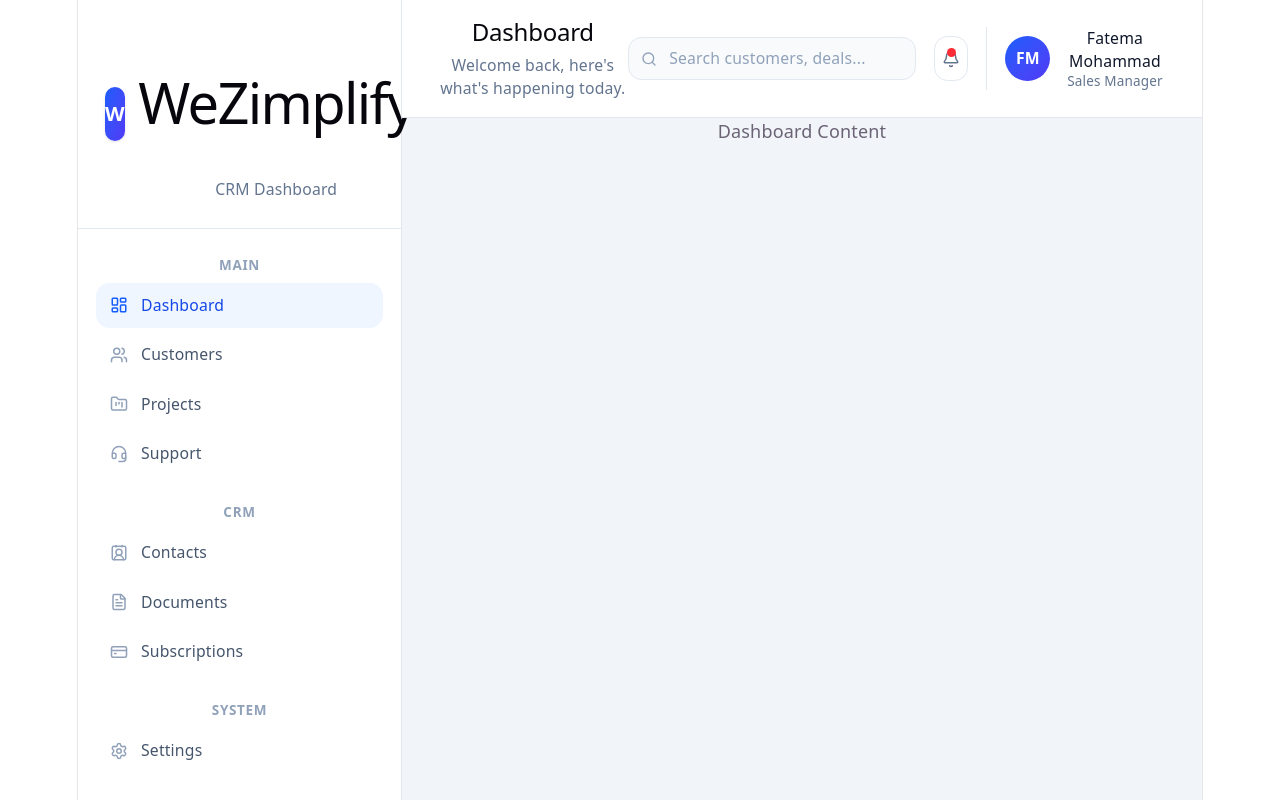
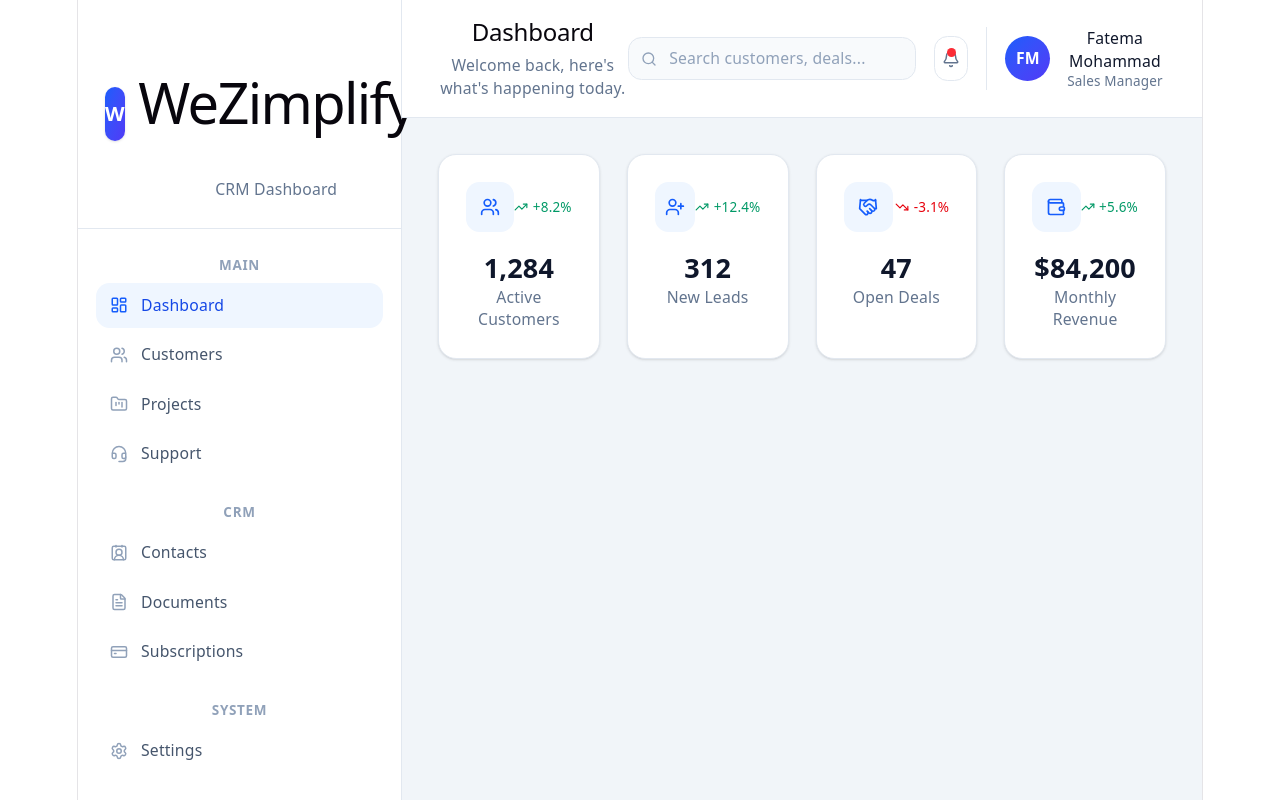
Before and after one commit to FatemaMohammad/crm-dashboard, a React (Vite) app in the folder wezimplify-crm-dashboard/: page / in a window 1280 px wide. Built offline with nearby package versions, Linux system fonts and the light colour scheme.

Commit message:
Create reusable dashboard UI components

```diff
--- /dev/null
+++ b/wezimplify-crm-dashboard/src/data/stats.ts
@@ -0,0 +1,46 @@
+import {
+  Users,
+  UserPlus,
+  Handshake,
+  Wallet,
+  type LucideIcon,
+} from "lucide-react";
+
+export interface Stat {
+  label: string;
+  value: string;
+  change: string;
+  trend: "up" | "down";
+  icon: LucideIcon;
+}
+
+export const stats: Stat[] = [
+  {
+    label: "Active Customers",
+    value: "1,284",
+    change: "+8.2%",
+    trend: "up",
+    icon: Users,
+  },
+  {
+    label: "New Leads",
+    value: "312",
+    change: "+12.4%",
+    trend: "up",
+    icon: UserPlus,
+  },
+  {
+    label: "Open Deals",
+    value: "47",
+    change: "-3.1%",
+    trend: "down",
+    icon: Handshake,
+  },
+  {
+    label: "Monthly Revenue",
+    value: "$84,200",
+    change: "+5.6%",
+    trend: "up",
+    icon: Wallet,
+  },
+];
--- a/wezimplify-crm-dashboard/src/pages/Dashboard.tsx
+++ b/wezimplify-crm-dashboard/src/pages/Dashboard.tsx
@@ -1,5 +1,16 @@
+import StatCard from "../components/dashboard/StatCard";
+import { stats } from "../data/stats";
+
 function Dashboard() {
-  return <main>Dashboard Content</main>;
+  return (
+    <main className="flex-1 space-y-6 overflow-y-auto p-8">
+      <section className="grid grid-cols-1 gap-6 sm:grid-cols-2 xl:grid-cols-4">
+        {stats.map((stat) => (
+          <StatCard key={stat.label} stat={stat} />
+        ))}
+      </section>
+    </main>
+  );
 }
 
 export default Dashboard;
```
